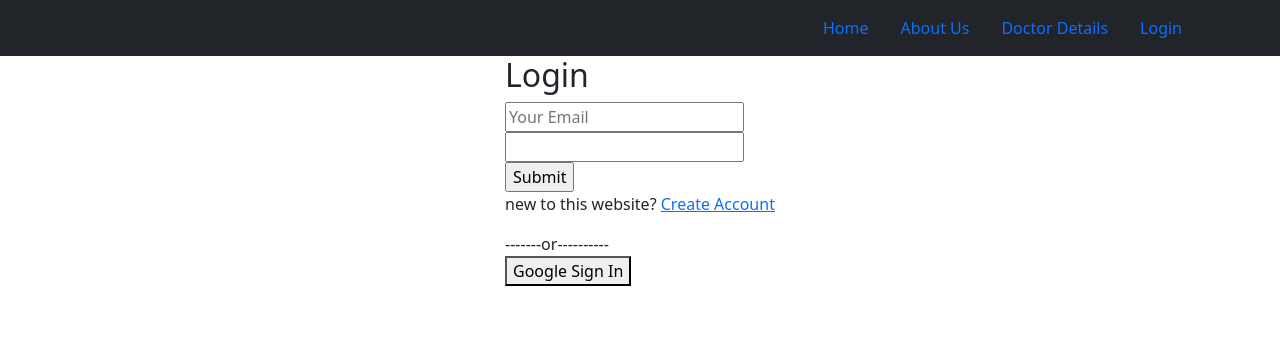
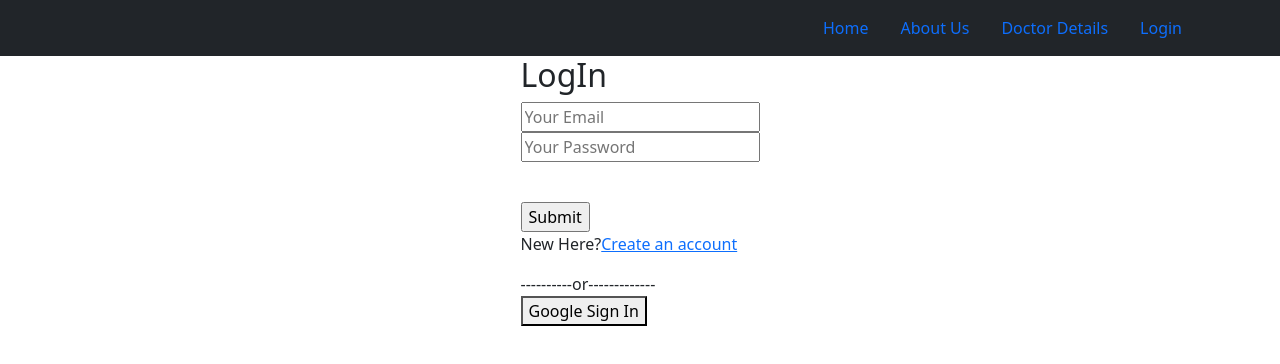
Before and after one commit to bannadas/health-care-website-assignment, a React (Create React App) app: page /login in a window 1280 px wide. Shown: the top 364 px of the page. Built offline with nearby package versions, Linux system fonts and the light colour scheme; no server answers.

Commit message:
sign in added

```diff
--- a/src/Login/Login.js
+++ b/src/Login/Login.js
@@ -1,14 +1,14 @@
 import React, { useState } from 'react';
-import { Link,useLocation } from 'react-router-dom';
-import useAuth from '../hooks/useAuth';
-import { getAuth, createUserWithEmailAndPassword } from "firebase/auth";
+import { Link } from 'react-router-dom';
+import NavigationBar from '../pages/NavigationBar/NavigationBar';
+import { getAuth, signInWithEmailAndPassword } from "firebase/auth";
 
 
-import NavigationBar from '../pages/NavigationBar/NavigationBar';
+
+
 import './Login.css'
 
 const Login = () => {
-    const {signInUsingGoogle} = useAuth();
     const [email,setEmail] = useState('');
     const [password,setPassword] = useState('');
     const [error,setError] = useState('');
@@ -16,37 +16,56 @@ const Login = () => {
     const auth = getAuth();
 
     const handleEmailChange = e =>{
-        console.log(e.target.value);
-     }
-     const handlePassChange = e =>{
-       setPassword(e.target.value);
-     }
-
-    const handleLogin = () =>{
-        console.log('login');
+       setEmail(e.target.value);
+    }
+    const handlePassChange = e =>{
+      setPassword(e.target.value);
     }
 
+    const handleRegistration = e =>{
+        e.preventDefault();
+        console.log(email,password);
+        if(password.length < 6){
+            setError('password must be at least 6 characters long');
+            return;
+        }
+        if (!/(?=.*[A-Z].*[A-Z])/.test(password)) {
+            setError('Password Must contain 2 upper case');
+            return;
+          }
+
+        signInWithEmailAndPassword(auth,email,password)
+        .then(result => {
+            const user = result.user;
+            console.log(user);
+            setError('');
+        })
+        .catch(error => {
+            setError(error.message)
+        })
+
+    }
     return (
         <div>
             <NavigationBar></NavigationBar>
 
 
-        <div className="login-form">
+        <div className="register-form">
+
             <div>
-                <h2>Login</h2>
-                <form onSubmit={handleLogin}>
+                <h2>LogIn</h2>
+                <form onSubmit={handleRegistration}>
                     <input onBlur={handleEmailChange} type="email" name="" id="" placeholder="Your Email" />
                     <br />
-                    <input onBlur={handlePassChange} type="password" name="" id="" />
+                    <input onBlur={handlePassChange} type="password" name="" id="" placeholder="Your Password" />
                     <br />
+                    <div className="mb-3 text-danger">{error}</div>
+                    <br/>
                     <input type="submit" value="Submit" />
                 </form>
-                <p>new to this website? <Link to="/register">Create Account</Link></p>
-                <div>-------or----------</div>
-                <button onClick={signInUsingGoogle}
-                    className="btn-regular"
-
-                >Google Sign In</button>
+                <p>New Here?<Link to="/register">Create an account</Link></p>
+                <div>----------or-------------</div>
+                <button className="btn-regular">Google Sign In</button>
             </div>
         </div>
     </div>
--- a/src/hooks/useFirebase.js
+++ b/src/hooks/useFirebase.js
@@ -24,7 +24,7 @@ const useFirebase = () => {
 
     }
 
-    // observe whether user auth state changed or not
+    // observer
     useEffect(() => {
         const unsubscribe = onAuthStateChanged(auth, (user) => {
             if (user) {
```
